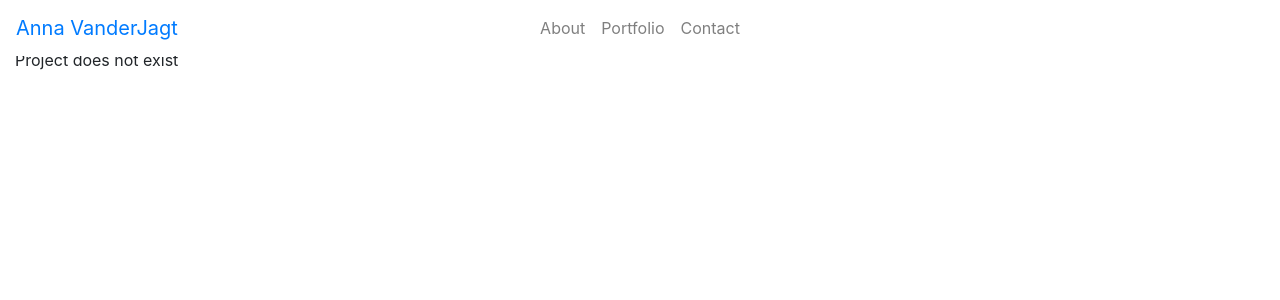
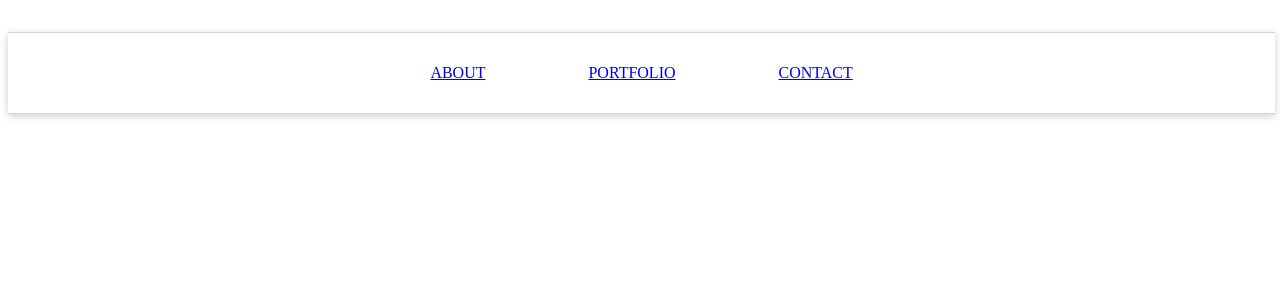
Before and after one commit to justinkahrs/portfolio-react, a React (Create React App) app: page /portfolio/1 in a window 1280 px wide. Shown: the top 300 px of the page. Built offline with nearby package versions, Linux system fonts and the light colour scheme; what webfontloader would draw is missing.

Commit message:
further css changes

```diff
--- a/package.json
+++ b/package.json
@@ -4,12 +4,12 @@
   "private": true,
   "dependencies": {
     "bootstrap": "^4.0.0",
+    "lodash.debounce": "^4.0.8",
     "react": "^16.0.0",
     "react-dom": "^16.0.0",
     "react-image-palette": "^0.1.2",
     "react-router-dom": "^4.2.2",
     "react-scripts": "1.0.14",
-    "reactstrap": "^5.0.0-alpha.4",
     "webfontloader": "^1.6.28"
   },
   "scripts": {
--- a/src/App.js
+++ b/src/App.js
@@ -1,21 +1,20 @@
-import React, { Component } from "react";
-import { BrowserRouter as Router, Route, Switch } from "react-router-dom";
-import { Container } from "reactstrap";
-import MainPage from "./mainPage";
-import PortfolioPage from "./portfolio";
-import Navigation from "./common/Nav";
+import React, { Component } from 'react';
+import { BrowserRouter as Router, Route, Switch } from 'react-router-dom';
+import MainPage from './mainPage';
+import PortfolioPage from './portfolio';
+import Navigation from './common/Nav';
 
 class App extends Component {
   render() {
     return (
       <Router>
-        <Container fluid>
+        <div>
           <Navigation />
           <Switch>
             <Route path="/" exact component={MainPage} />
             <Route path="/portfolio/:name" component={PortfolioPage} />
           </Switch>
-        </Container>
+        </div>
       </Router>
     );
   }
--- a/src/common/Nav.js
+++ b/src/common/Nav.js
@@ -1,67 +1,94 @@
 import React, { Component } from 'react';
 import { Link } from 'react-router-dom';
-import {
-  Collapse,
-  Nav,
-  Navbar,
-  NavbarBrand,
-  NavbarToggler,
-  NavItem,
-  NavLink
-} from 'reactstrap';
+import debounce from 'lodash.debounce'
 
-const styles = {
+const styles = (width, height) => {
+  const isBig = () => width >= 768;
+  const isLittle = () => width <= 768;
+  return {
     navBar: {
       backgroundColor: 'white',
+      borderTop: 'thin solid lightgrey',
+      borderBottom: 'thin solid lightgrey',
+      boxShadow: 'rgba(0, 0, 0, 0.2) 0px 2px 8px 0px',
+      position: 'fixed',
       zIndex: '1',
       display: 'grid',
-    gridTemplateColumns: '1fr 1fr 1fr'
+      alignItems: 'center',
+      gridTemplateColumns: isBig() ? '1fr 1fr 1fr' : '1fr 1fr',
+      height: isBig() ? '5rem' : '2rem',
+      width: '99%',
+      top: isBig() ? '2rem' : '0',
+      transition: 'grid-template-columns 2s'
+    },
+    navBrand: {
+      visibility: 'hidden',
+      textAlign: isLittle() ? 'left' : 'center',
+      paddingLeft: isLittle() ? '2rem' : null
     },
     navItems: {
-    display: 'grid',
-    gridTemplateColumns: '1fr 1fr 1fr'
+      display: isLittle() ? 'none' : 'flex',
+      gridColumn: '2',
+      alignItems: 'center',
+      justifyContent: 'space-between',
+      listStyleType: 'none',
+      padding: '0',
+      margin: '0',
+      textTransform: 'uppercase'
     }
+  };
 };
 class Navigation extends Component {
   constructor(props) {
     super(props);
     this.state = {
-      isOpen: false
+      isOpen: false,
+      width: null,
+      height: null,
+      offSet: null,
     };
+    this.updateDimensions = debounce(this.updateDimensions.bind(this), 100)
   }
+
+  componentDidMount() {
+    this.updateDimensions();
+    window.addEventListener('resize', this.updateDimensions, false);
+  }
+
+  componentWillUnmount() {
+    window.removeEventListener('resize', this.updateDimensions);
+  }
+
+  updateDimensions() {
+    this.setState({ width: window.innerWidth, height: window.innerHeight });
+  };
 
   toggle = () => {
     this.setState({
       isOpen: !this.state.isOpen
     });
   };
+
   render() {
+    const { width } = this.state;
     return (
-      <Navbar
-        className="fixed-top"
-        style={styles.navBar}
-        color="faded"
-        light
-        expand="md"
-      >
-        <NavbarBrand>
-          <Link to="/">Anna VanderJagt</Link>
-        </NavbarBrand>
-        <NavbarToggler onClick={this.toggle} />
-        <Collapse isOpen={this.state.isOpen} navbar>
-          <Nav className="mx-auto" navbar>
-            <NavItem>
-              <NavLink href="#about">About</NavLink>
-            </NavItem>
-            <NavItem>
-              <NavLink href="#portfolio">Portfolio</NavLink>
-            </NavItem>
-            <NavItem>
-              <NavLink href="#contact">Contact</NavLink>
-            </NavItem>
-          </Nav>
-        </Collapse>
-      </Navbar>
+      <div style={styles(width).navBar}>
+        <Link style={styles(width).navBrand} to="/">
+          Anna VanderJagt
+        </Link>
+        <ul style={styles(width).navItems}>
+          <li>
+            <a href="#about">About</a>
+          </li>
+          <li>
+            <a href="#portfolio">Portfolio</a>
+          </li>
+          <li>
+            <a href="#contact">Contact</a>
+          </li>
+        </ul>
+        <div />
+      </div>
     );
   }
 }
--- a/src/index.js
+++ b/src/index.js
@@ -3,7 +3,6 @@ import ReactDOM from "react-dom";
 import "./index.css";
 import App from "./App";
 import registerServiceWorker from "./registerServiceWorker";
-import "bootstrap/dist/css/bootstrap.css";
 import WebFont from 'webfontloader';
 
 WebFont.load({
--- a/src/mainPage/About.js
+++ b/src/mainPage/About.js
@@ -1,25 +1,33 @@
-import React, { Component } from "react";
-import { Row } from "reactstrap";
+import React, { Component } from 'react';
 
 const styles = {
   aboutPage: {
-    minHeight: "88vh",
-    backgroundColor: "#9EBCB6"
+    display: 'grid',
+    gridTemplateRows: '1fr 1fr 1fr',
+    gridTemplateColumns: '1fr 4fr 1fr',
+    minHeight: '88vh',
+    backgroundColor: '#9EBCB6'
+  },
+  header: {
+    gridRow: '1',
+    gridColumn: '2',
+    textAlign: 'center',
+    padding: '2rem'
+  },
+  text: {
+    gridRow: '2',
+    gridColumn: '2'
   }
 };
 
 class About extends Component {
   render() {
     return (
-      <Row
-        style={styles.aboutPage}
-        className="d-flex justify-content-center align-items-center p-3"
-        id="about"
-      >
-        <h3 className="col-lg-12 text-center pb-0">
+      <div style={styles.aboutPage} id="about">
+        <div style={styles.header}>
           I specialize in information architecture & UX
-        </h3>
-        <div className="col-lg-8">
+        </div>
+        <div style={styles.text}>
           <p>
             As an information architect intern for IU Communications, I work
             with a team to develop seamless user experiences for websites across
@@ -43,7 +51,7 @@ class About extends Component {
             golf.
           </p>
         </div>
-      </Row>
+      </div>
     );
   }
 }
--- a/src/mainPage/Contact.js
+++ b/src/mainPage/Contact.js
@@ -1,5 +1,4 @@
 import React, { Component } from "react";
-import { Row } from "reactstrap";
 
 const styles = {
   contactPage: {
@@ -8,8 +7,6 @@ const styles = {
   },
   header: {
     color: "#C15C2E",
-    fontSize: "16px",
-    fontWeight: "bold",
     textTransform: "uppercase",
     textAlign: "center"
   }
@@ -17,15 +14,14 @@ const styles = {
 class Contact extends Component {
   render() {
     return (
-      <Row
-        className="d-flex justify-content-center p-lg-5"
+      <div
         id="contact"
         style={styles.contactPage}
       >
-        <h1 style={styles.header}>
+        <div style={styles.header}>
           I specialize in information architecture & UX
-        </h1>
-      </Row>
+        </div>
+      </div>
     );
   }
 }
--- a/src/mainPage/Footer.js
+++ b/src/mainPage/Footer.js
@@ -3,7 +3,7 @@ import "./footer.css";
 
 class Footer extends Component {
   render() {
-    return <div className="row footer" />;
+    return <div>footer</div>;
   }
 }
 
--- a/src/mainPage/Landing.js
+++ b/src/mainPage/Landing.js
@@ -1,8 +1,19 @@
 import React, { Component } from 'react';
-import { Row, Col } from 'reactstrap';
 
 const styles = {
+  blurb: {
+    gridColumn: '3',
+    gridRow: '3'
+  },
+  page: {
+    display: 'grid',
+    gridTemplateRows: '1fr 1fr 1fr 1fr',
+    gridTemplateColumns: '1fr 1fr 1fr 1fr',
+    minHeight: '88vh'
+  },
   landingHeader: {
+    gridColumn: '2',
+    gridRow: '3',
     fontFamily: 'Playfair Display, serif',
     fontSize: '38px',
     color: '#C15C2E'
@@ -11,26 +22,16 @@ const styles = {
 class Landing extends Component {
   render() {
     return (
-      <Row
-        style={{ minHeight: '88vh' }}
-        className="d-flex justify-content-center align-items-center"
-      >
-        <Col
-          className="d-none d-lg-flex"
-          style={styles.landingHeader}
-          xs={12}
-          lg={2}
-        >
-          Anna VanderJagt
-        </Col>
-        <Col className="text-center" lg={5}>
-          <h4>I specialize in information architecture & UX</h4>
+      <div style={styles.page}>
+        <div style={styles.landingHeader}>Anna VanderJagt</div>
+        <div style={styles.blurb}>
+          <div>I specialize in information architecture & UX</div>
           <p>
             Lorem ipsum dolor sit amet, consectetur adipiscing elit. Donec non
             eros aliquam, tincidunt eros.
           </p>
-        </Col>
-      </Row>
+        </div>
+      </div>
     );
   }
 }
--- a/src/mainPage/Portfolio.js
+++ b/src/mainPage/Portfolio.js
@@ -1,33 +1,73 @@
-import React, { Component } from "react";
-import { Row } from "reactstrap";
-import PortfolioItem from "./PortfolioItem";
-import projects from "../projects";
+import React, { Component } from 'react';
+import debounce from 'lodash.debounce';
 
+import PortfolioItem from './PortfolioItem';
+import projects from '../projects';
+
+const portfolioPage = width => {
+  const isBig = () => width >= 768;
+
+  return {
+    portfolioPage: {
+      display: 'grid',
+      gridTemplateColumns: '1fr 4fr 1fr',
+      gridTemplateRows: '1fr 1fr',
+      top: isBig() ? '-5rem' : '-2rem',
+    },
+  }
+}
 const styles = {
-  portfolioPage: {
-    minHeight: "60vh",
-    backgroundColor: "#fff"
+  header: {
+    gridColumn: '2',
+    gridRow: '1'
   },
-  header: {
-    marginTop: '15rem'
+  title: {
+    gridColumn: '2',
+    gridRow: '1'
+  },
+  projects: {
+    maxHeight: '30%',
+    gridColumn: '2',
+    gridRow: '2'
+  },
+  projectGrid: {
+    display: 'subgrid',
+    gridTemplateColumns: '1fr 1fr 1fr',
+    gridTemplateRows: '1fr'
   }
 };
 class Portfolio extends Component {
+  constructor(props) {
+    super(props);
+    this.state = {
+      width: null
+    };
+    this.updateDimensions = debounce(this.updateDimensions.bind(this), 100)
+  }
+  componentDidMount() {
+    this.updateDimensions();
+    window.addEventListener('resize', this.updateDimensions, false);
+  }
+
+  componentWillUnmount() {
+    window.removeEventListener('resize', this.updateDimensions);
+  }
+
+  updateDimensions() {
+    this.setState({ width: window.innerWidth });
+  }
   render() {
     return (
-      <div id="portfolio" className="text-center p-5">
+      <div style={portfolioPage(this.state.width).portfolioPage} id="portfolio">
         <div style={styles.header}>
           <h2>Portfolio</h2>
-        </div>
-        <div>
           <p>Here's some of my kickass shit</p>
         </div>
-        <Row
-          className="d-flex justify-content-center align-items-center"
-          style={styles.portfolioPage}
-        >
-          {projects.map(i => <PortfolioItem {...i} />)}
-        </Row>
+        <div style={styles.projects}>
+          <div style={styles.projectGrid}>
+            {projects.map(i => <PortfolioItem key={i} {...i} />)}
+          </div>
+        </div>
       </div>
     );
   }
--- a/src/mainPage/PortfolioItem.js
+++ b/src/mainPage/PortfolioItem.js
@@ -1,29 +1,30 @@
-import React, { Component } from "react";
-import ImagePaletteProvider from "react-image-palette";
-import { Link } from "react-router-dom";
-import './portfolioItem.css';
+import React, { Component } from 'react';
+import ImagePaletteProvider from 'react-image-palette';
+import { Link } from 'react-router-dom';
+
+const styles = {
+  image: {
+    maxWidth: '400px',
+    height: 'auto'
+  }
+};
 
 class PortfolioItem extends Component {
   render() {
     return (
-      <div className="col-lg-4 my-3">
       <ImagePaletteProvider
         crossOrigin
         image={this.props.imgURL}
         key={this.props.imgURL}
       >
         {({ backgroundColor, color, alternativeColor }) => (
-            <Link
-              className="pb-3"
-              to={`portfolio/${this.props.title.replace(/\s+/g, "")}`}
-            >
+          <Link to={`portfolio/${this.props.title.replace(/\s+/g, '')}`}>
             <div className="portfolioCard" style={{ color }}>
               <div style={{ backgroundColor }}>
                 <h3 className="text-center pt-3">{this.props.title}</h3>
                 <div className="d-flex flex-column justify-content-center align-items-center">
                   <img
-                      style={{ minWidth: '400px' }}
-                      className="img-fluid"
+                    style={styles.image}
                     alt="a representation of the project"
                     src={this.props.imgURL}
                   />
@@ -33,13 +34,12 @@ class PortfolioItem extends Component {
           </Link>
         )}
       </ImagePaletteProvider>
-      </div>
     );
   }
 }
 PortfolioItem.defaultProps = {
-  title: "Project Name",
+  title: 'Project Name',
   imgURL:
-    "https://lastfm-img2.akamaized.net/i/u/300x300/47c2adc94fe74673afdb2722e8d3ee6c.png"
+    'https://lastfm-img2.akamaized.net/i/u/300x300/47c2adc94fe74673afdb2722e8d3ee6c.png'
 };
 export default PortfolioItem;
--- a/src/mainPage/index.js
+++ b/src/mainPage/index.js
@@ -1,14 +1,22 @@
-import React from "react";
-import Landing from "./Landing.js";
-import About from "./About.js";
-import Portfolio from "./Portfolio.js";
-import Contact from "./Contact.js";
-import Footer from "./Footer.js";
-import "./App.css";
-import "./imgPalette.css";
+import React from 'react';
+import Landing from './Landing.js';
+import About from './About.js';
+import Portfolio from './Portfolio.js';
+import Contact from './Contact.js';
+import Footer from './Footer.js';
+import './App.css';
+import './imgPalette.css';
 
 export default class extends React.Component {
   render() {
-    return [<Landing />, <About />, <Portfolio />, <Contact />, <Footer />];
+    return (
+      <div>
+        <Landing />
+        <About />
+        <Portfolio />
+        <Contact />
+        <Footer />
+      </div>
+    );
   }
 }
```
Also changed, not shown: 2 other files (tests, documents, lock files or other folders). Lines whose indentation alone changed are shown as unchanged.
